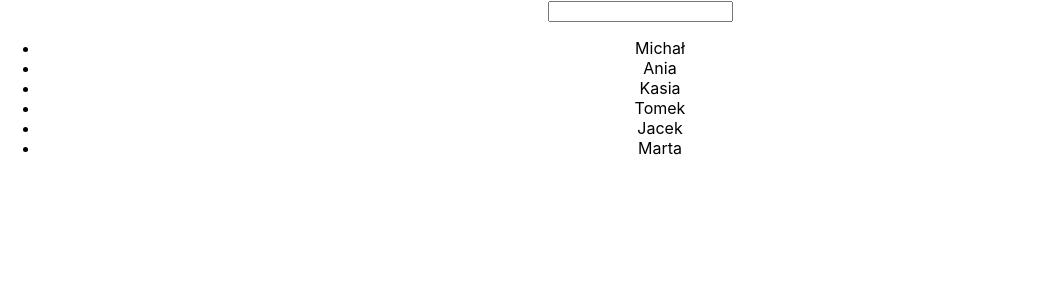
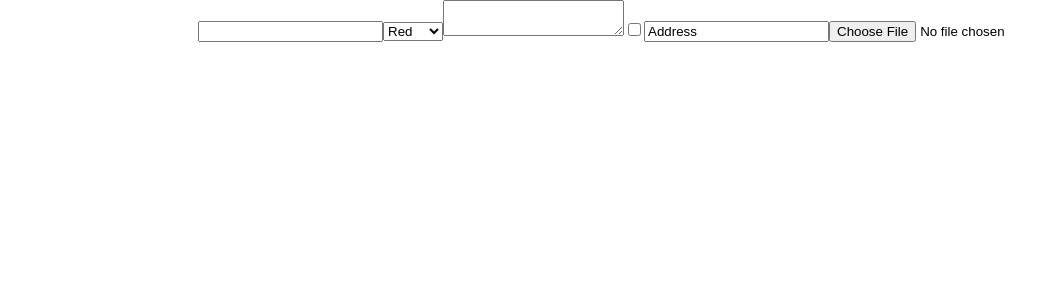
Before and after one commit to patszy/react-learning, a React (Create React App) app: page / in a window 1280 px wide. Shown: the top 300 px of the page, without its empty margins (0-1044 px from the left). Built offline with nearby package versions, Linux system fonts and the light colour scheme.

Commit message:
Added uncontrolled form.

```diff
--- a/src/App.js
+++ b/src/App.js
@@ -1,40 +1,52 @@
 import './App.css';
 import React from 'react';
-import UsersList from './components/UsersList';
-
-const allUsers = ["Michał", "Ania", "Kasia", "Tomek", "Jacek", "Marta"];
 
 class App extends React.Component {
   constructor(){
     super();
 
     this.state = {
-      filteredUsers: allUsers,
-      selectedUser: null
+      name: "",
+      color: "",
+      content: "",
+      license: false,
+      input: null
     };
   }
 
-  filterUsers = event  => {
-    const text = event.target.value;
-    const filteredUsers = this.getFilteredUsersForText(text);
-    this.setState({filteredUsers});
+  handleName = event => {
+    this.setState({ name: event.target.value });
   }
 
-  getFilteredUsersForText = text => {
-    return allUsers.filter(user => user.toLowerCase().includes(text.toLowerCase()));
+  handleColor = event => {
+    this.setState({ color: event.target.value });
   }
 
-  onUserSelected = selectedUser => {
-    this.setState({selectedUser});
+  handleContent = event => {
+    this.setState({ content: event.target.value });
+  }
+
+  handleLicense = event => {
+    this.setState({ license: event.target.checked });
   }
 
   render() {
     return(
       <div className="App">
         <main>
-          <div>{this.state.selectedUser}</div>
-          <input onInput={this.filterUsers}/>
-          <UsersList users={this.state.filteredUsers} userSelected={this.onUserSelected}/>
+          {/* Controlled forms */}
+          <input type="text" value={this.state.name} onChange={this.handleName}/>
+          <select value={this.state.color} onChange={this.handleColor}>
+            <option value="red">Red</option>
+            <option value="green">Green</option>
+            <option value="blue">Blue</option>
+          </select>
+          <textarea value={this.state.content} onChange={this.handleContent}/>
+          <input type="checkbox" checked={this.state.license} onChange={this.handleLicense}/>
+          {/* Uncontrolled forms */}
+          <input ref={input => this.input = input} defaultValue="Address"/>
+          {/* Always uncotrolled */}
+          <input type="file"/>
         </main>
     </div>
     )
--- a/src/components/UsersList.js
+++ /dev/null
@@ -1,15 +0,0 @@
-import React from 'react';
-
-export default function UsersList({users, userSelected}) {
-    if(users.length > 0) {
-        return (
-            <ul>
-                {users.map(user => <li onClick={userSelected.bind(null, user)} key={user}>{user}</li>)}
-            </ul>
-        );
-    }
-
-    return (
-        <p>No results!</p>
-    )
-}
```
